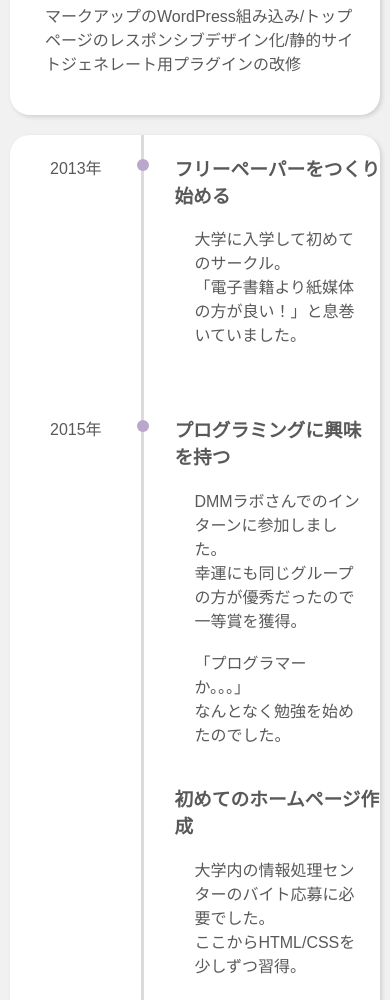
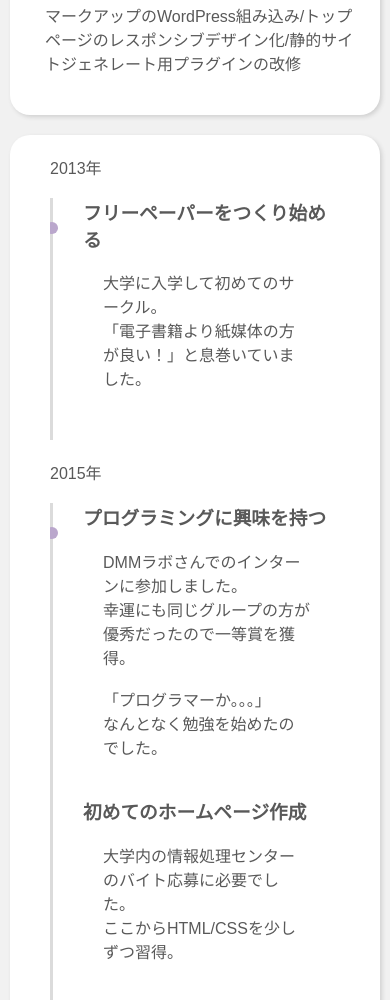
Before and after one commit to itsumoonazicode/minutes, a plain HTML site: page index.html in a window 390 px wide. Shown: the part 2820-3820 px from the top of the page. Drawn offline with Linux system fonts and the light colour scheme.

Commit message:
見た目変更

```diff
--- a/css/main.css
+++ b/css/main.css
@@ -107,4 +107,7 @@ div dl > dd {
     .component > div {
         width: auto;
     }
+    .timeline > li {
+        display: block;
+    }
 }
```
